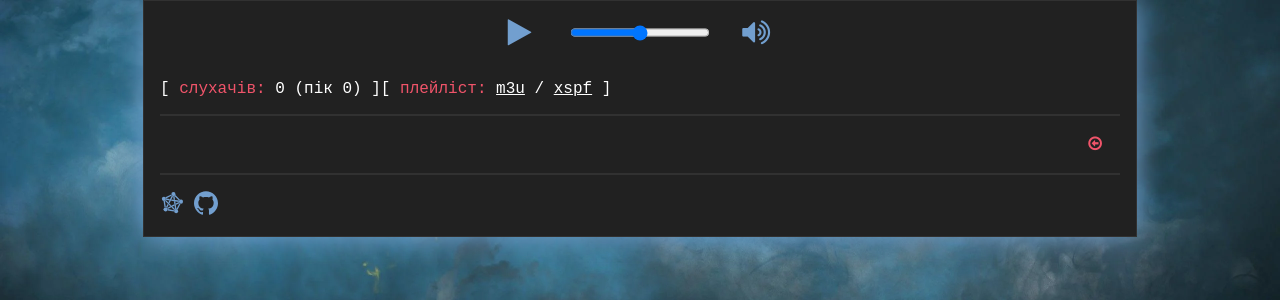
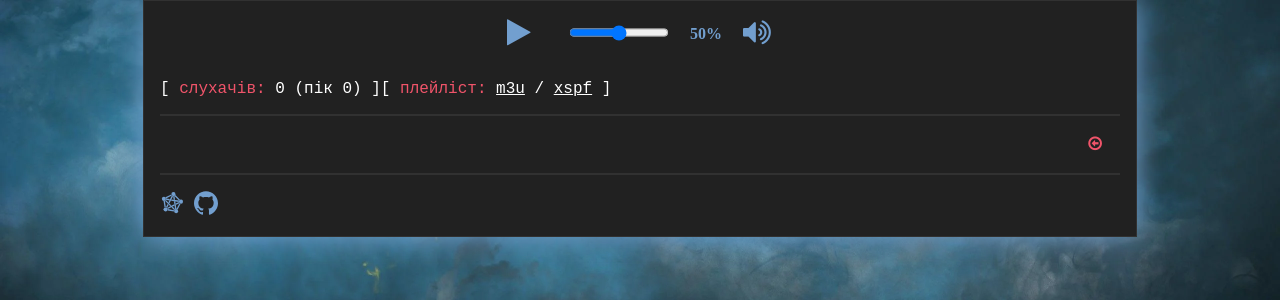
Before and after one commit to uanet-exception/radio.social.net.ua, a Flask app: page / in a window 1280 px wide. Shown: the top 300 px of the page. Run offline with Flask 3, Linux system fonts and the light colour scheme; data that the repository does not hold is empty.

Commit message:
Add label with volume percentage

```diff
--- a/app/static/css/style.css
+++ b/app/static/css/style.css
@@ -109,11 +109,18 @@ table {
   box-sizing: border-box;
 }
 
-#volume-range {
+#volume-slider {
   flex-direction: row;
   display: flex;
   justify-content: space-between;
   align-items: center;
+  cursor: grabbing;
+  width: 100px;
+}
+
+#volume-percentage {
+  text-align: center;
+  width: 42px;
 }
 
 /* controls / radioplayer */
@@ -161,8 +168,8 @@ table {
 }
 
 .channel-row .channel-row-block-right {
-    margin-left: auto;
-    margin-right: 0;
+  margin-left: auto;
+  margin-right: 0;
 }
 
 .channel-row {
--- a/app/static/css/themes/default.css
+++ b/app/static/css/themes/default.css
@@ -92,9 +92,10 @@ thead {
 }
 
 .progressbar {
-    background: #153B3E;
+  background: #153B3E;
 }
 
-#track-progress {
-    background: #729fcf;
+#volume-percentage {
+  color: #729FCF;
+  font-weight: bold;
 }
--- a/app/templates/index.html
+++ b/app/templates/index.html
@@ -22,7 +22,8 @@
         $("#jquery_jplayer_1").jPlayer({
           ready: function (event) {
             ready = true;
-            $("#volume-range").val(volume);
+            $("#volume-slider").val(volume);
+            $("#volume-percentage").text(volume * 100 + '%');
           },
           pause: function () {
             $(this).jPlayer("clearMedia");
@@ -41,8 +42,9 @@
           volume: volume,
         });
       })
-      .on('change', '#volume-range', function (e) {
+      .on('change', '#volume-slider', function (e) {
         window.mainPlayer.jPlayer("volume", $(this).val());
+        $("#volume-percentage").text($(this).val() * 100 + '%');
         localStorage.setItem('volume', $(this).val());
       })
       .on('click', '#play-toggle', function (e) {
@@ -130,8 +132,9 @@
               </div>
             </div>
             <div class="button-section">
-              <input type="range" id="volume-range" name="volume" min="0" max="1" step="0.1" value="0.5">
+              <input type="range" id="volume-slider" name="volume" min="0" max="1" step="0.1" value="0.5"/>
             </div>
+            <span class="fa" id="volume-percentage">50%</span>
             <div class="button-section">
               <div class="button inline">
                 <i class="fa fa-volume-up" aria-hidden="true"></i>
```
